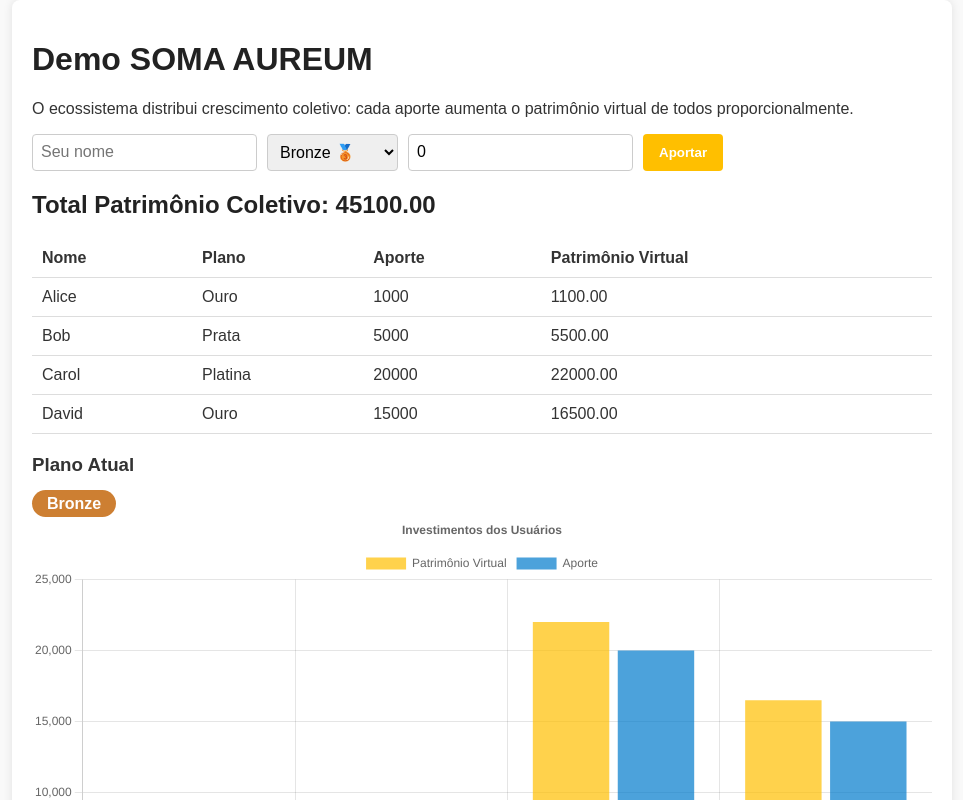
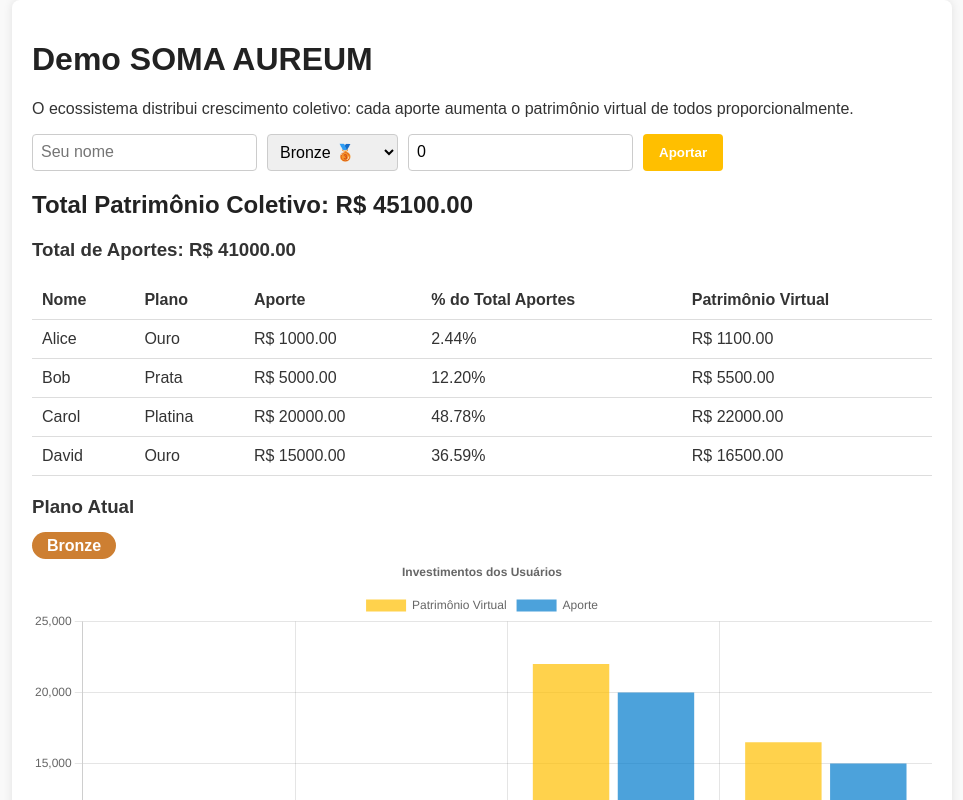
Before and after one commit to Claratrade33/soma-aureum, a React (Create React App) app in the folder frontend/: page / in a window 1280 px wide. Shown: the top 800 px of the page, without its empty margins (158-1121 px from the left). Built offline with nearby package versions, Linux system fonts and the light colour scheme.

Commit message:
Atualizar o Dashboard.js

```diff
--- a/frontend/src/components/Dashboard.js
+++ b/frontend/src/components/Dashboard.js
@@ -39,12 +39,23 @@ function Dashboard() {
             alert("O aporte mínimo é R$ 1000");
             return;
         }
-        const newUser = { name, plan, aporte: Number(aporte), patrimonioVirtual: aporte };
-        setUsers(prev => [...prev, newUser]);
+        const totalAporteAtual = users.reduce((sum, u) => sum + u.aporte, 0) + Number(aporte);
+
+        const newUser = { name, plan, aporte: Number(aporte) };
+        // Calculando patrimônio proporcional com base no total atualizado
+        newUser.patrimonioVirtual = newUser.aporte + totalAporteAtual * 0.1 * (newUser.aporte / totalAporteAtual);
+
+        const updatedUsers = users.map(u => ({
+            ...u,
+            patrimonioVirtual: u.aporte + totalAporteAtual * 0.1 * (u.aporte / totalAporteAtual)
+        }));
+
+        setUsers([...updatedUsers, newUser]);
         setAporte(0);
     };
 
     const totalPatrimonio = users.reduce((sum, u) => sum + u.patrimonioVirtual, 0);
+    const totalAportes = users.reduce((sum, u) => sum + u.aporte, 0);
 
     return (
         <div className="dashboard-container">
@@ -60,7 +71,8 @@ function Dashboard() {
                 <button onClick={handleAporte}>Aportar</button>
             </div>
 
-            <h2>Total Patrimônio Coletivo: {totalPatrimonio.toFixed(2)}</h2>
+            <h2>Total Patrimônio Coletivo: R$ {totalPatrimonio.toFixed(2)}</h2>
+            <h3>Total de Aportes: R$ {totalAportes.toFixed(2)}</h3>
 
             <div className="table-container">
                 <table>
@@ -69,6 +81,7 @@ function Dashboard() {
                             <th>Nome</th>
                             <th>Plano</th>
                             <th>Aporte</th>
+                            <th>% do Total Aportes</th>
                             <th>Patrimônio Virtual</th>
                         </tr>
                     </thead>
@@ -77,8 +90,9 @@ function Dashboard() {
                             <tr key={idx}>
                                 <td>{u.name}</td>
                                 <td>{u.plan}</td>
-                                <td>{u.aporte}</td>
-                                <td>{u.patrimonioVirtual.toFixed(2)}</td>
+                                <td>R$ {u.aporte.toFixed(2)}</td>
+                                <td>{((u.aporte / totalAportes) * 100).toFixed(2)}%</td>
+                                <td>R$ {u.patrimonioVirtual.toFixed(2)}</td>
                             </tr>
                         ))}
                     </tbody>
```
